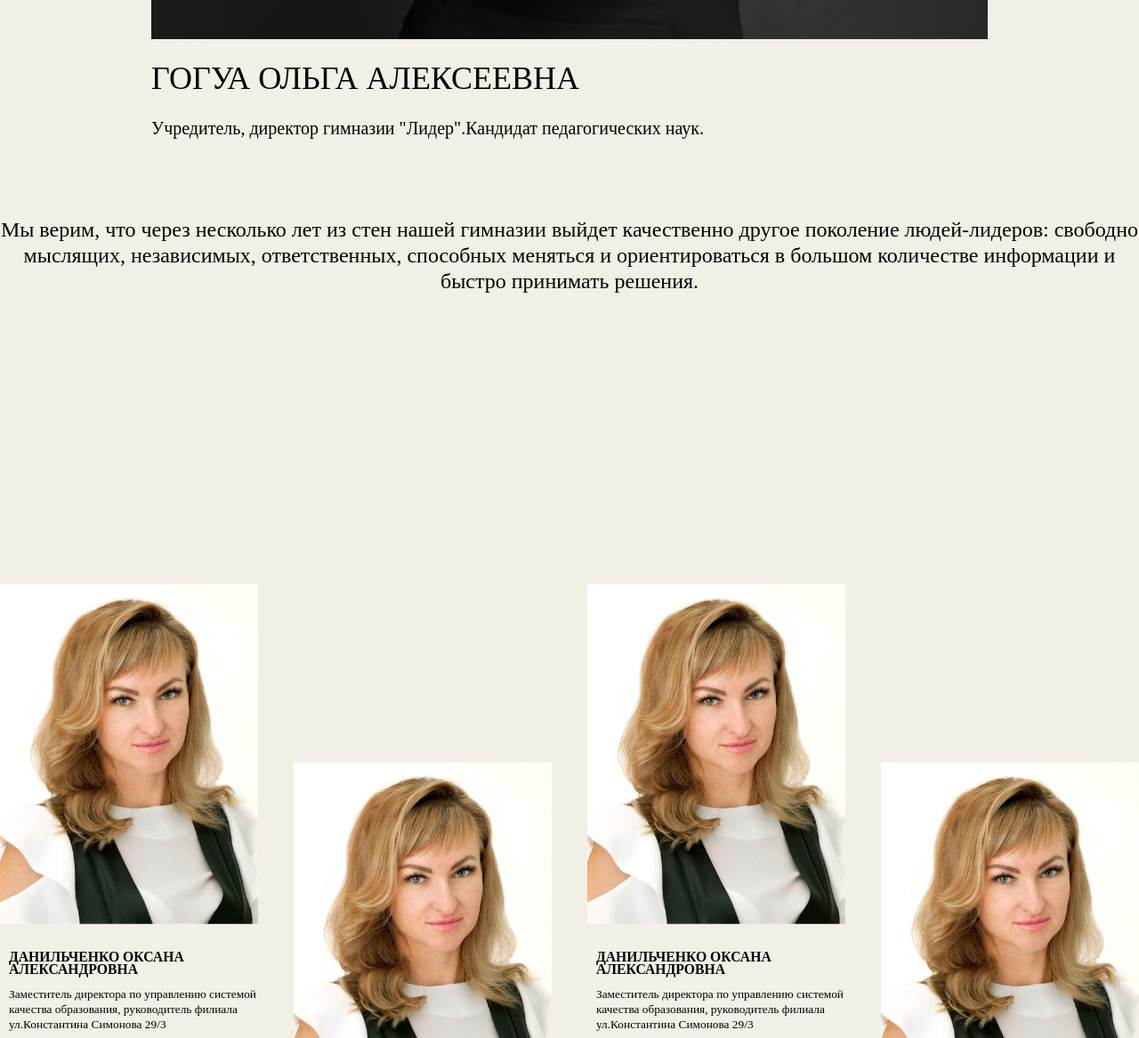
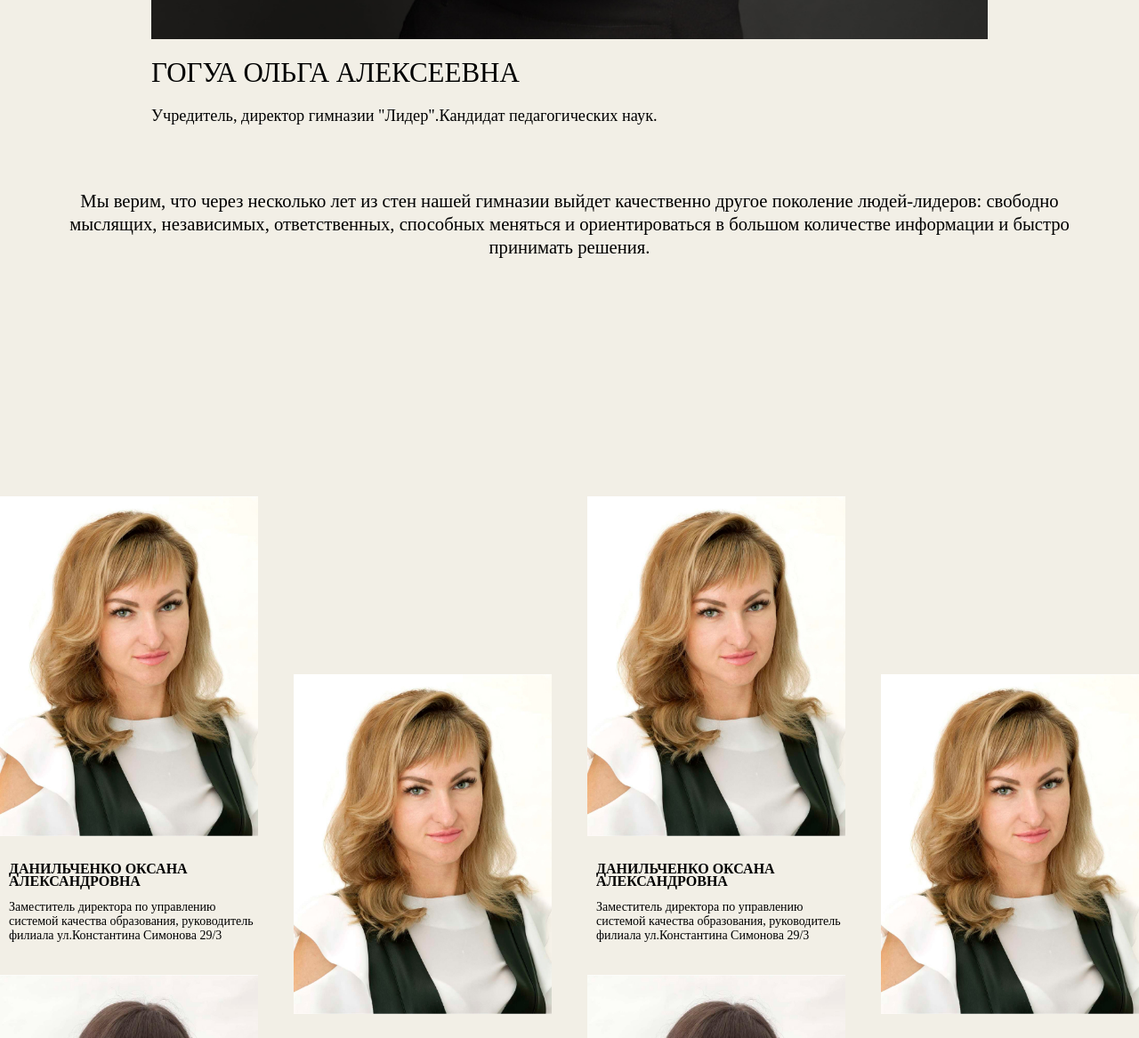
Before and after one commit to MyCode07/leader, a plain HTML site: page src/team.html in a window 1280 px wide. Shown: the part 1059-2226 px from the top of the page at 89% size. Drawn offline with nearby package versions, Linux system fonts and the light colour scheme; files that its build step writes are made by us from their sources; a script that the page names is missing; files whose address does not match are found by name; a web font is replaced by a local one.

Commit message:
finish team page

```diff
--- a/src/scss/parts/team.scss
+++ b/src/scss/parts/team.scss
@@ -1,5 +1,11 @@
 .team {
     padding-top: 72px;
+    padding-bottom: 72px;
+
+    @media (max-width:800px){
+        padding-top: 140px;
+    }
+
     // .team__container
 
     &__container {
@@ -30,43 +36,45 @@
         display: flex;
         flex-direction: column;
         align-items: center;
-        margin-bottom: 149px;
+        max-width: 1510px;
+        width: 100%;
+        margin-inline: auto;
+        @include adaptive-value("padding-inline", 82, 10, 1);
+        @include adaptive-value("margin-bottom", 149, 60, 1);
 
         // .team__director-info
 
         &-info {
-            margin-bottom: 88px;
+            @include adaptive-value("margin-bottom", 88, 50, 1);
 
             img {
                 display: block;
+                max-width: 940px;
+                width: 100%;
             }
 
             h3 {
                 font-weight: 500;
-                font-size: 36px;
                 line-height: 89.9%;
                 color: #000000;
-                margin: 28px 0;
+                @include adaptive-value("font-size", 36, 24, 1);
+                @include adaptive-value("margin-top", 28, 18, 1);
+                @include adaptive-value("margin-bottom", 28, 18, 1);
             }
 
             span {
                 font-weight: 400;
-                font-size: 20px;
-                line-height: 24px;
                 color: #000000;
+                @include adaptive-value("font-size", 20, 16, 1);
+                line-height: 1.25;
             }
         }
         p {
-            max-width: 1510px;
-            width: 100%;
             font-weight: 500;
-            font-size: 24px;
-            line-height: 29px;
+            @include adaptive-value("font-size", 24, 16, 1);
+            line-height: 1.25;
             text-align: center;
             color: #000000;
-            display: flex;
-            align-items: center;
-            justify-content: center;
         }
     }
 
@@ -76,11 +84,28 @@
         position: relative;
 
         &:not(:last-of-type) {
-            margin-bottom: 100px;
+            @include adaptive-value("margin-bottom", 100, 60, 1);
         }
 
         h2 {
-            margin-bottom: 83px;
+            @include adaptive-value("padding-inline", 82, 10, 1);
+            @include adaptive-value("margin-bottom", 83, 30, 1);
+
+            @media (max-width: 425px) {
+                font-size: 34px !important;
+            }
+
+            @media (max-width: 375px) {
+                font-size: 30px !important;
+            }
+
+            @media (max-width: 340px) {
+                font-size: 28px !important;
+            }
+
+            i {
+                padding-left: 0;
+            }
         }
 
         // .team__personal-body
@@ -89,6 +114,15 @@
             display: grid;
             grid-template-columns: repeat(4, 1fr);
             gap: 0 40px;
+
+            @media (max-width: 1024px) {
+                gap: 0 30px;
+            }
+
+            @media (max-width: 800px) {
+                grid-template-columns: repeat(2, 1fr);
+                gap: 20px;
+            }
         }
 
         .column {
@@ -119,22 +153,35 @@
         &-info {
             padding-left: 10px;
 
+            @media (max-width: 800px) {
+                padding-left: 5px;
+            }
+
             h3 {
                 font-style: normal;
                 font-weight: 600;
-                font-size: 15.7082px;
+                font-size: 16px;
                 line-height: 89.9%;
                 text-transform: uppercase;
                 color: #000000;
                 margin: 30px 0 12px 0;
+
+                @media (max-width: 800px) {
+                    font-size: 14px;
+                    margin: 20px 0 10px 0;
+                }
             }
 
             span {
                 font-style: normal;
                 font-weight: 400;
-                font-size: 13.3579px;
-                line-height: 16px;
+                font-size: 14px;
+                line-height: 1.1;
                 color: #000000;
+
+                @media (max-width: 800px) {
+                    font-size: 12px;
+                }
             }
         }
     }
```
